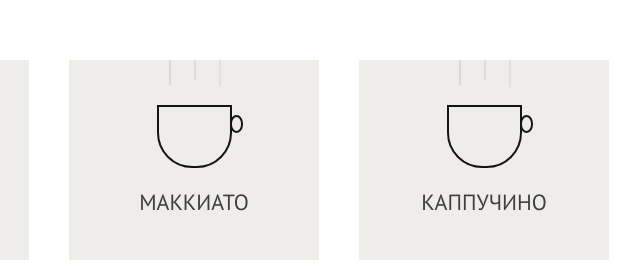
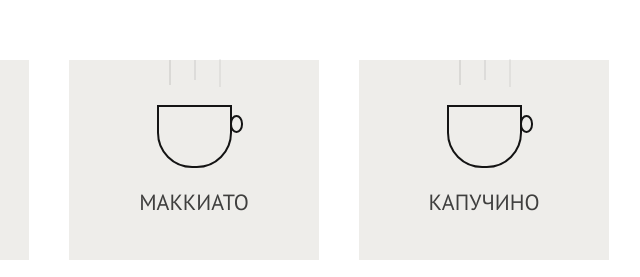
Before and after one commit to KarinaValeeva/KarinaValeeva.github.io, a plain HTML site: page index.html in a window 1280 px wide. Shown: the top 277 px of the page, 446-1086 px from the left. Drawn offline with Linux system fonts and the light colour scheme; a web font is replaced by a local one.

Commit message:
ошибка в названии(

```diff
--- a/index.html
+++ b/index.html
@@ -67,7 +67,7 @@
                   <div class="untertasse"></div>
                 </div>
               </div>
-                <p>Каппучино</p>
+                <p>Капучино</p>
               </div>
             </div>
 
```
